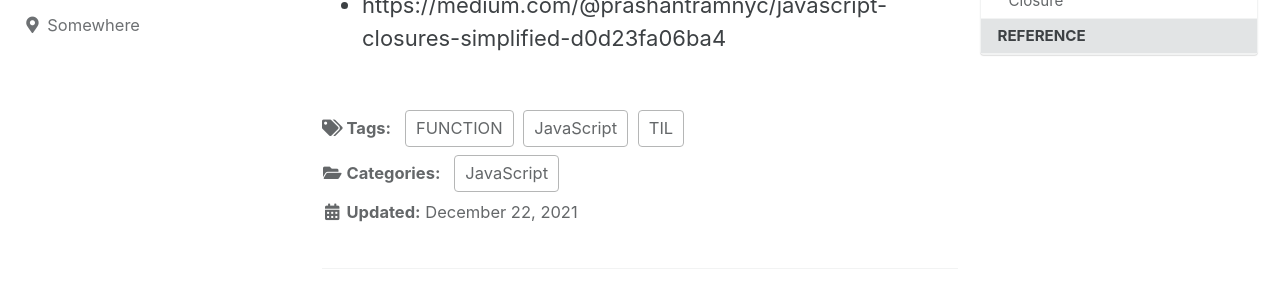
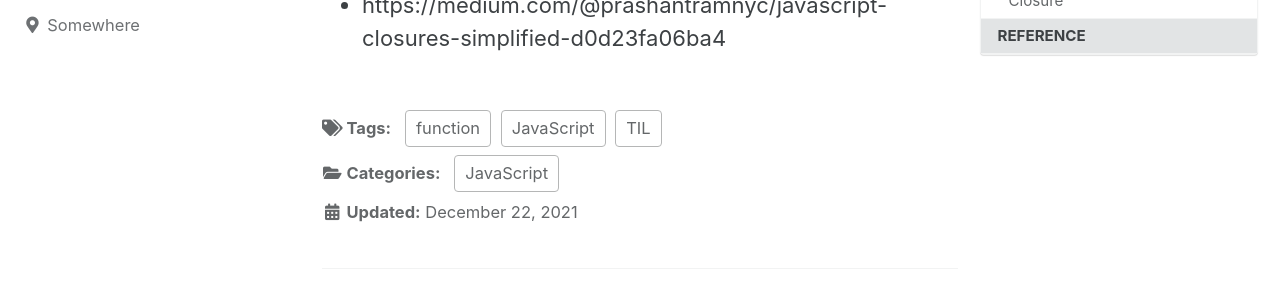
Before and after one commit to redshrimp0310/redshrimp0310.github.io, a Jekyll site: the page built from _posts/2021-12-22-JavaScript.md, in a window 1280 px wide and 900 px high, scrolled down 7519 px. Shown: the part 142-442 px from the top of the window. Built offline with Jekyll 4.4.1, drawn with Linux system fonts in a browser that asks for light colours; cached includes are drawn as plain includes.

```diff
--- a/_posts/2021-12-22-JavaScript.md
+++ b/_posts/2021-12-22-JavaScript.md
@@ -5,7 +5,7 @@ excerpt: "Basics of function in JavaScript"
 categories:
   - JavaScript
 tags:
-  - [TIL, FUNCTION, JavaScript]
+  - [TIL, function, JavaScript]
 
 toc: true
 toc_sticky: true
```
